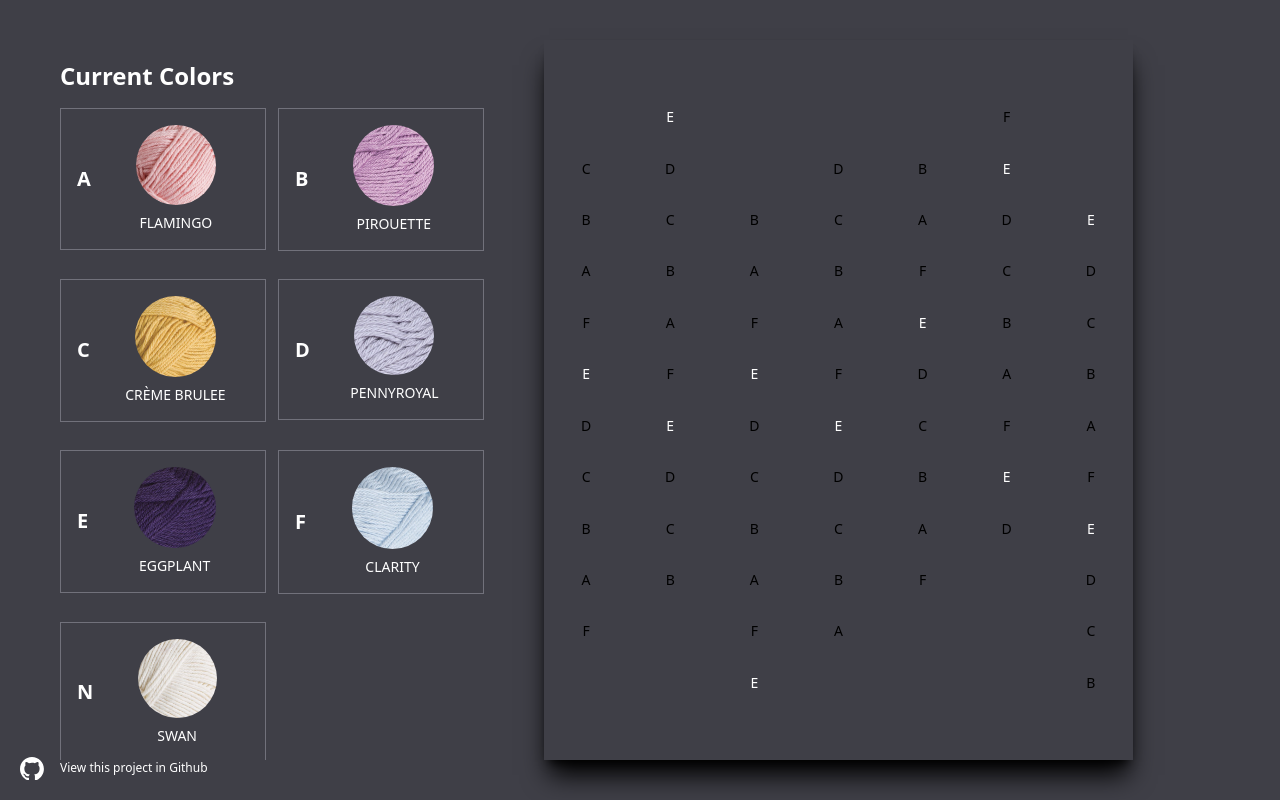
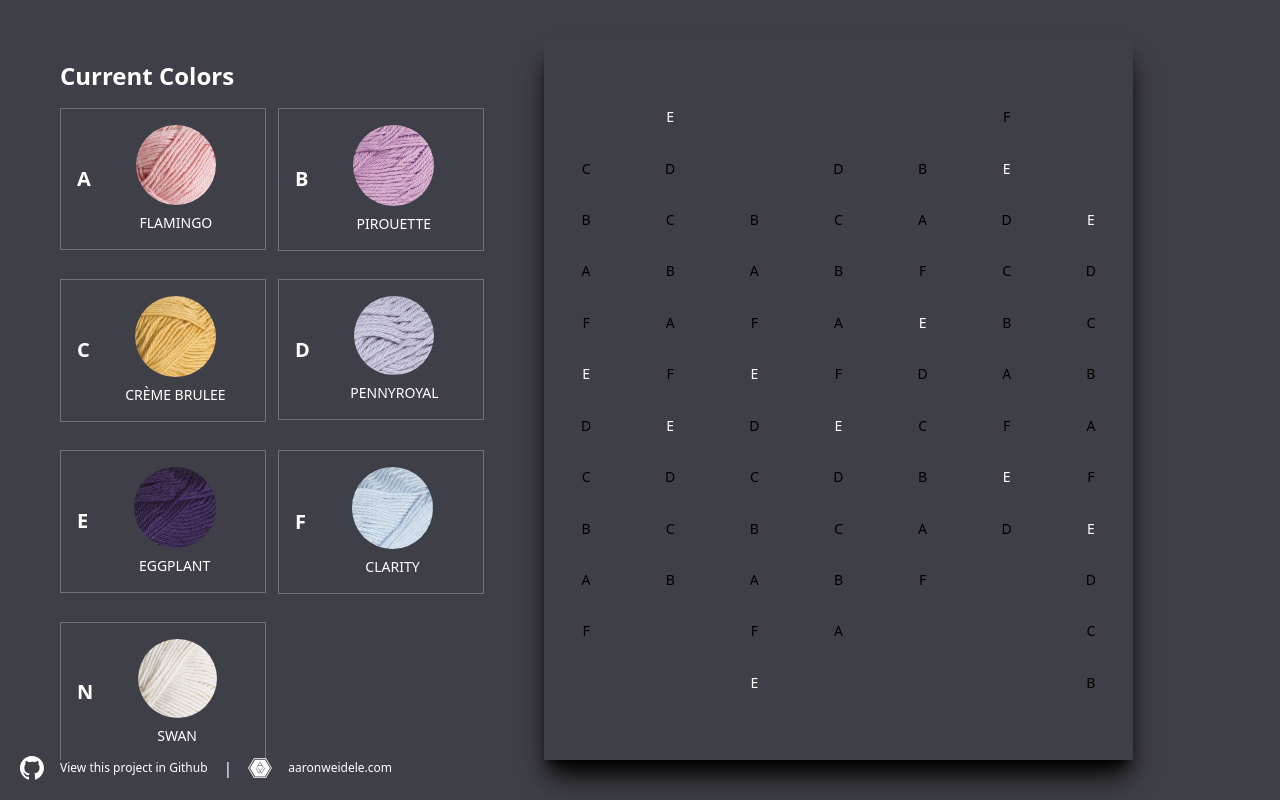
Before and after one commit to aweidele-projects/blanket-pattern, a React (Vite) app: page / in a window 1280 px wide. Built offline with nearby package versions, Linux system fonts and the light colour scheme.

Commit message:
Adding my website to footer

```diff
--- a/src/App.jsx
+++ b/src/App.jsx
@@ -1,7 +1,7 @@
 import { Blanket } from "./components/Blanket";
 import { BlanketProvider } from "./components/BlanketContext";
 import { ColorSelector } from "./components/ColorSelector";
-import { GithubLogo } from "./components/GithubLogo";
+import { AWComLogo, GithubLogo } from "./components/Logos";
 function App() {
   return (
     <>
@@ -15,12 +15,17 @@ function App() {
           </div>
         </BlanketProvider>
       </div>
-      <div className="fixed left-5 bottom-5">
+      <footer className="fixed left-5 bottom-5 flex items-center gap-4 text-white">
         <a className="flex gap-4 items-center text-white hover:text-canary text-xs" href="https://github.com/aweidele-projects/blanket-pattern" target="_blank">
           <GithubLogo className="fill-current h-auto block w-6" />
           <span>View this project in Github</span>
         </a>
-      </div>
+        <span>|</span>
+        <a className="flex gap-4 items-center text-white hover:text-canary text-xs" href="https://www.aaronweidele.com/" target="_blank">
+          <AWComLogo className="fill-current h-auto block w-6" />
+          <span>aaronweidele.com</span>
+        </a>
+      </footer>
     </>
   );
 }
--- a/src/components/GithubLogo.jsx
+++ b/src/components/Logos.jsx
@@ -5,3 +5,16 @@ export const GithubLogo = ({ className }) => {
     </svg>
   );
 };
+
+export const AWComLogo = ({ className }) => {
+  return (
+    <svg id="uuid-9aa443af-477f-4910-bf4e-9a3cf59d23d4" xmlns="http://www.w3.org/2000/svg" viewBox="0 0 69 58" className={className}>
+      <rect x="20.8625" y="10.0744" width="29" height="36" />
+      <path d="M20.392,52.9404L6.0991,28.8766,20.392,4.8128h28.5857l14.2928,24.0638-14.2928,24.0638h-28.5857ZM50.2098,2.4681l15.7714,26.5319-15.7714,26.5319h-31.4196L3.0187,29,18.7902,2.4681h31.4196ZM51.5652,0H17.3116L.1848,29l17.1268,29h34.2536l17.1268-29L51.5652,0Z" />
+      <path
+        className="fill-zinc-700"
+        d="M38.8741,45.2893l-3.5732-5.9234-3.5732,5.9234-9.9804-16.6595,1.1089-.617,8.8715,14.9319,2.8339-4.6894-5.6679-9.6255,1.109-.617,5.2982,9.0085,5.4214-9.0085,1.1089.617-5.791,9.6255,2.8339,4.6894,8.9946-14.9319,1.109.617-10.1036,16.6595ZM40.1062,22.0893h-10.5964l-3.5732,6.0469-1.1089-.6171,9.9803-16.6595,10.1036,16.7829-1.1089.6171-3.6965-6.1703ZM39.367,20.8553l-4.559-7.6511-4.5589,7.6511h9.1179Z"
+      />
+    </svg>
+  );
+};
```
